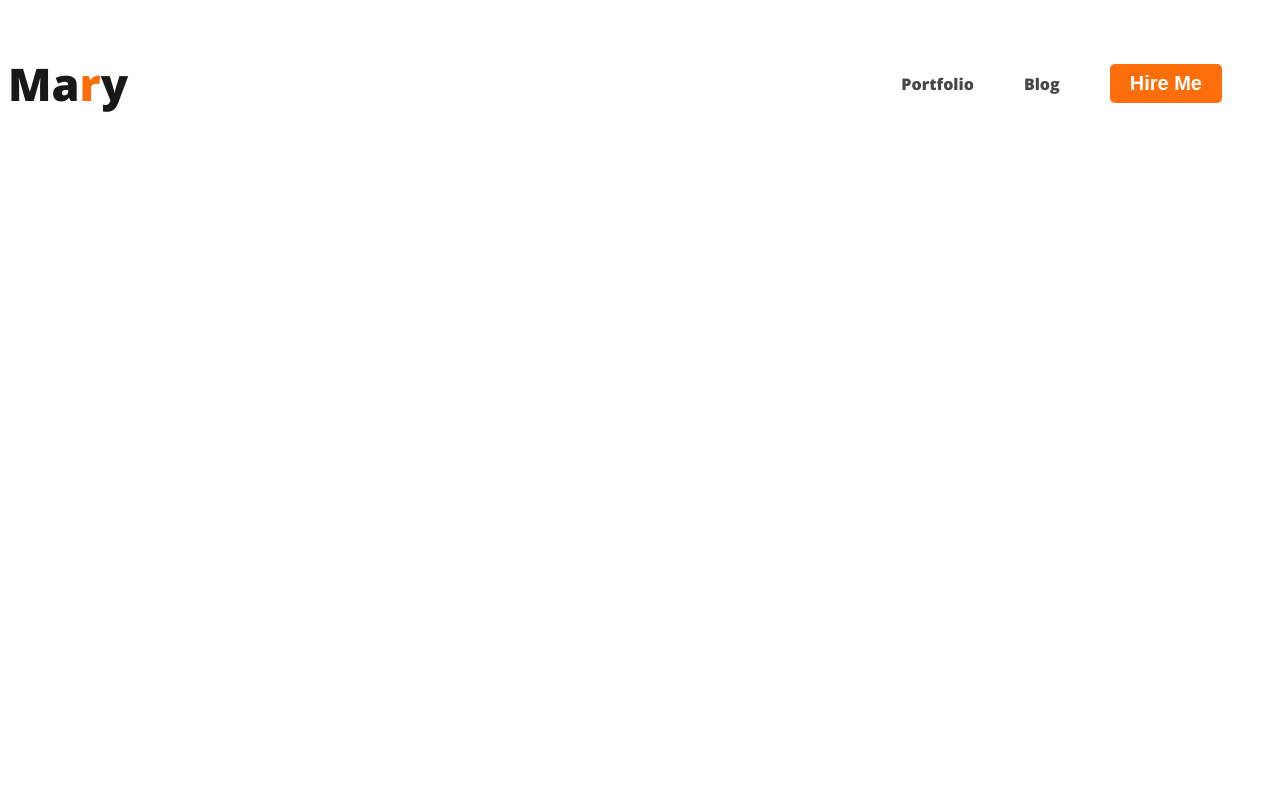
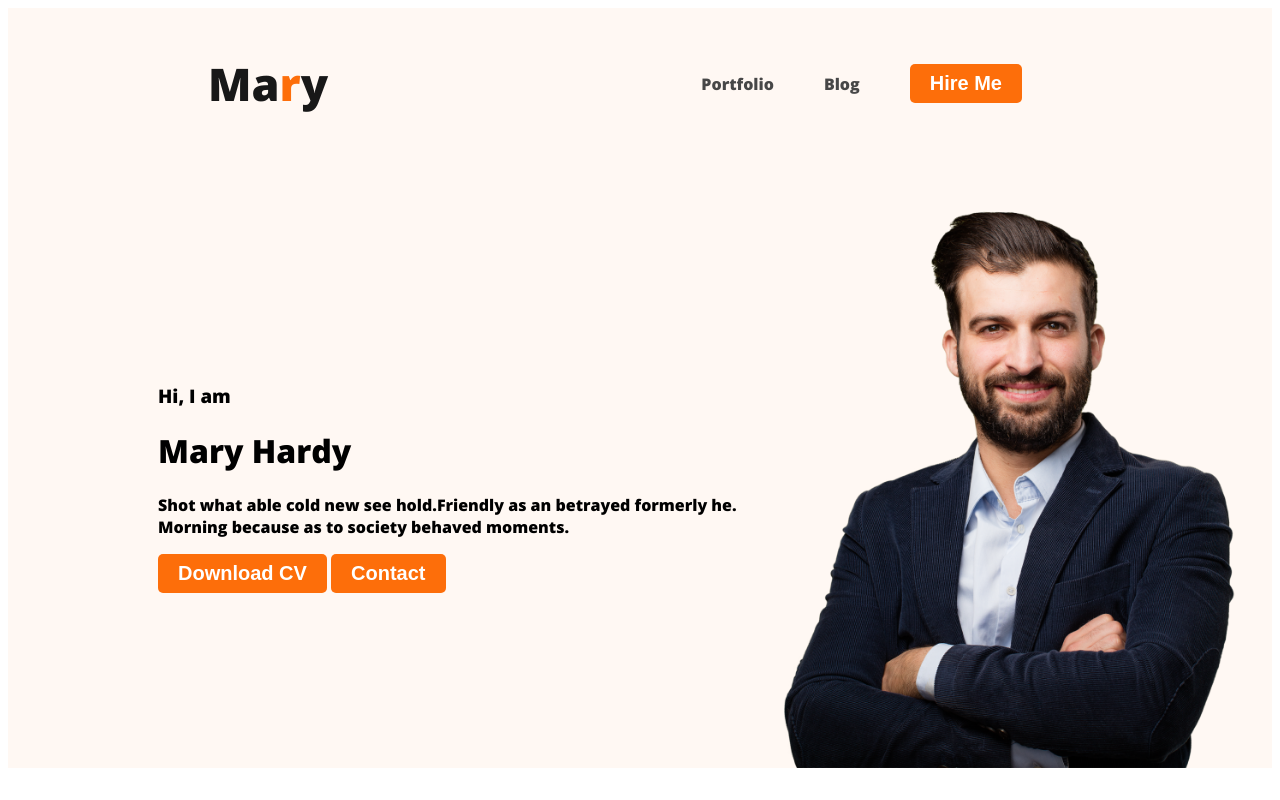
Before and after one commit to saymon61/webdeveloper-portfolio, a plain HTML site: page index.html in a window 1280 px wide. Drawn offline with nearby package versions, Linux system fonts and the light colour scheme.

Commit message:
added banner content

```diff
--- a/index.html
+++ b/index.html
@@ -10,7 +10,7 @@
     <link rel="stylesheet" href="styles/portfolio.css">
 </head>
 <body>
-    <header>
+    <header class="header">
         <nav>
             <h3 class="nav-title">Ma<span class="text-primary">r</span>y</h3>
             <ul>
@@ -19,6 +19,16 @@
                 <li><button class="btn-primary">Hire Me</button></li>
             </ul>
         </nav>
+        <div class="banner">
+            <div class="banner-content">
+                <h3 class="banner-greeting">Hi, I  am</h3>
+                <h1 class="banner-title">Mary Hardy</h1>
+                <p>Shot what able cold new see hold.Friendly as an betrayed formerly he. Morning because as to society behaved moments.</p>
+                <button class="btn-primary">Download CV</button>
+                <button class="btn-primary">Contact</button>
+            </div>
+            <img class="profile-pic" src="images/hardy.png" alt="">
+        </div>
     </header>
     <main>
 
--- a/styles/portfolio.css
+++ b/styles/portfolio.css
@@ -19,6 +19,7 @@ nav{
     display: flex;
     justify-content: space-between;
     align-items: center;
+    margin: 0 200px;
 }
 .nav-title{
     color: var(--Dark-01, #181818);
@@ -37,3 +38,16 @@ nav a{
     text-decoration: none;
     color: #474747;
 }
+
+/* header related styles */
+.header{
+    background-color: #FFF8F3;
+}
+.banner{
+    margin: 30px 30px 30px 150px;
+    display: flex;
+    align-items: center;
+}
+.banner .profile-pic{
+    width: 500px;
+}
```
